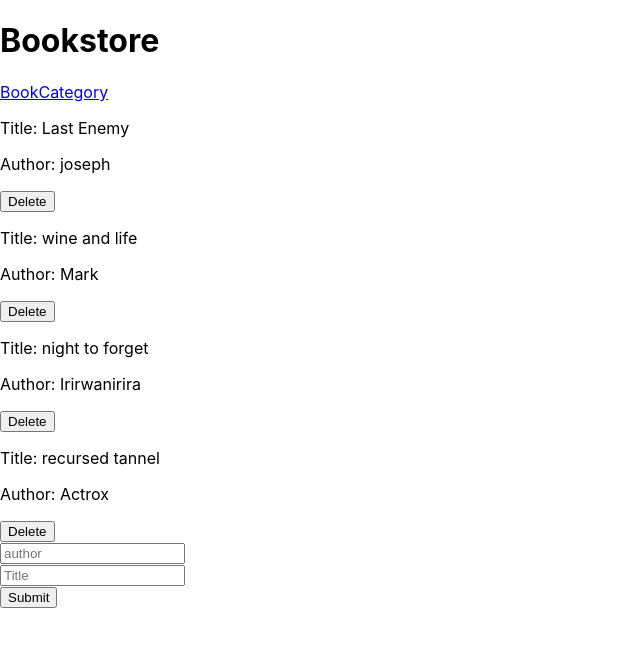
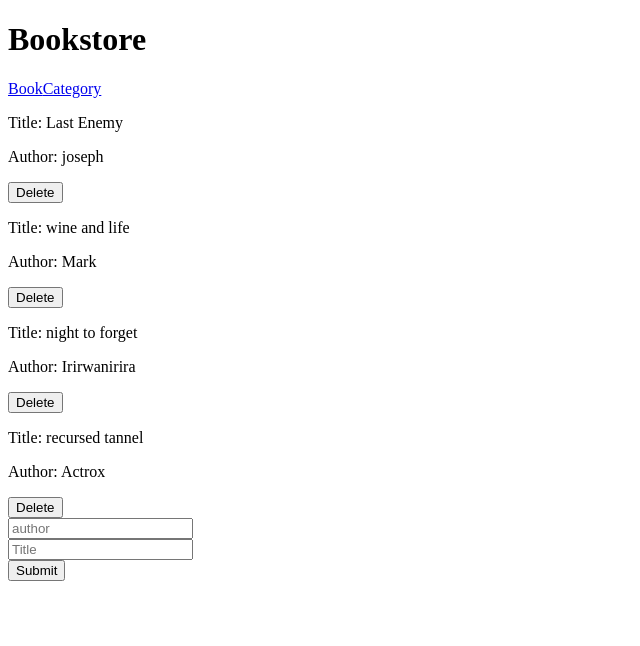
Before and after one commit to Irirwanirira/book-store, a React (Create React App) app: page / in a window 1280 px wide. Shown: the top 646 px of the page, without its empty margins (0-640 px from the left). Built offline with nearby package versions, Linux system fonts and the light colour scheme.

Commit message:
Modified index,js

```diff
--- a/package.json
+++ b/package.json
@@ -3,12 +3,14 @@
   "version": "0.1.0",
   "private": true,
   "dependencies": {
+    "@reduxjs/toolkit": "^1.9.0",
     "@testing-library/jest-dom": "^5.16.5",
     "@testing-library/react": "^13.4.0",
     "@testing-library/user-event": "^13.5.0",
     "prop-types": "^15.8.1",
     "react": "^18.2.0",
     "react-dom": "^18.2.0",
+    "react-redux": "^8.0.5",
     "react-router-dom": "^6.4.3",
     "react-scripts": "5.0.1",
     "web-vitals": "^2.1.4"
--- a/public/index.html
+++ b/public/index.html
@@ -13,7 +13,7 @@
 
     <link rel="manifest" href="%PUBLIC_URL%/manifest.json" />
 
-    <title>React App</title>
+    <title>Book Store</title>
   </head>
   <body>
     <noscript>You need to enable JavaScript to run this app.</noscript>
--- a/src/index.css
+++ /dev/null
@@ -1,27 +0,0 @@
-body {
-  margin: 0;
-  font-family:
-    -apple-system,
-    BlinkMacSystemFont,
-    'Segoe UI',
-    'Roboto',
-    'Oxygen',
-    'Ubuntu',
-    'Cantarell',
-    'Fira Sans',
-    'Droid Sans',
-    'Helvetica Neue',
-    sans-serif;
-  -webkit-font-smoothing: antialiased;
-  -moz-osx-font-smoothing: grayscale;
-}
-
-code {
-  font-family:
-    source-code-pro,
-    Menlo,
-    Monaco,
-    Consolas,
-    'Courier New',
-    monospace;
-}
--- a/src/index.js
+++ b/src/index.js
@@ -1,6 +1,5 @@
 import React from 'react';
 import ReactDOM from 'react-dom/client';
-import './index.css';
 import App from './App';
 
 const root = ReactDOM.createRoot(document.getElementById('root'));
```
Also changed, not shown: src/redux/configureStore.js (added, +12 -0 lines), 1 other file (tests, documents, lock files or other folders).
